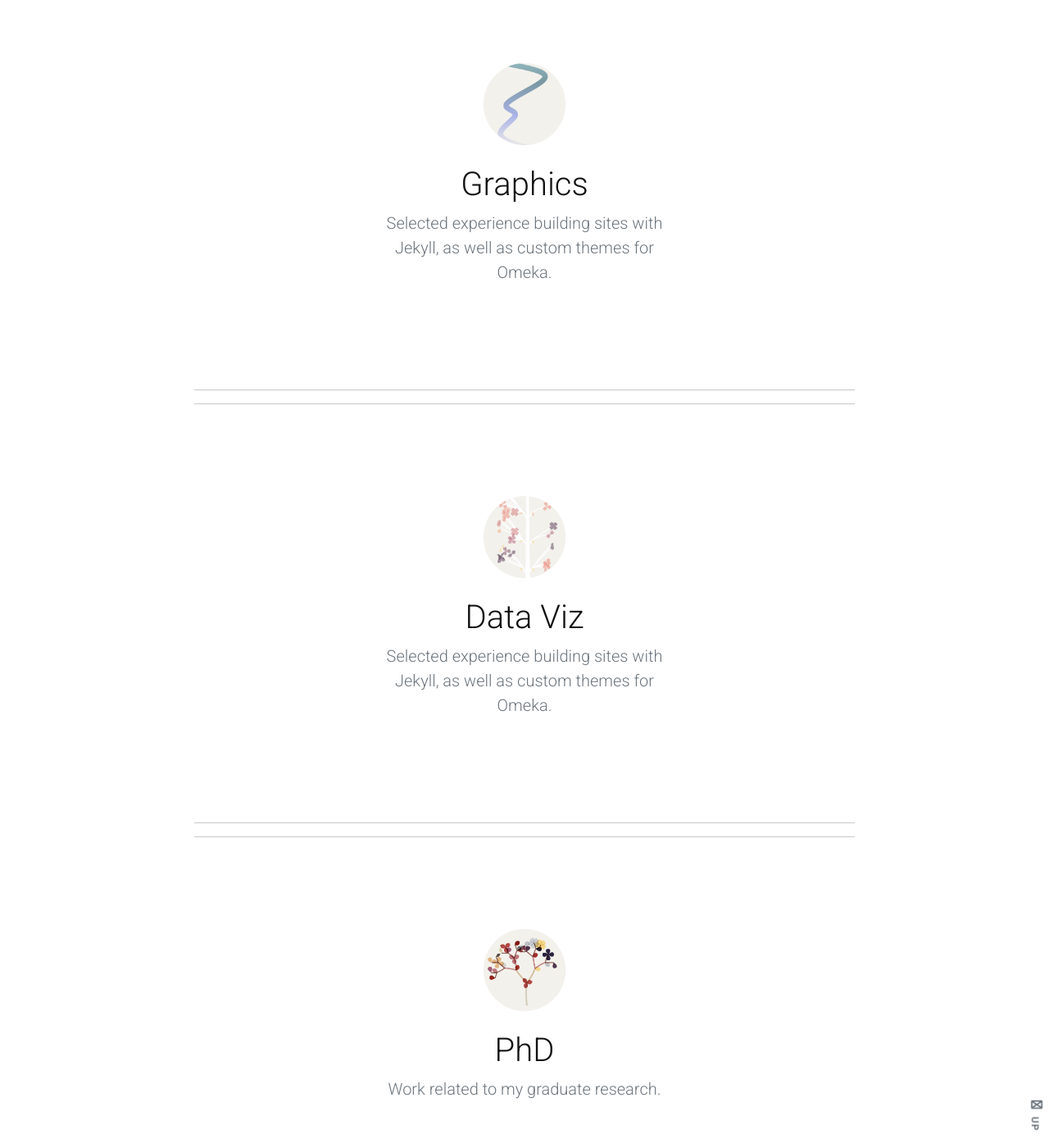
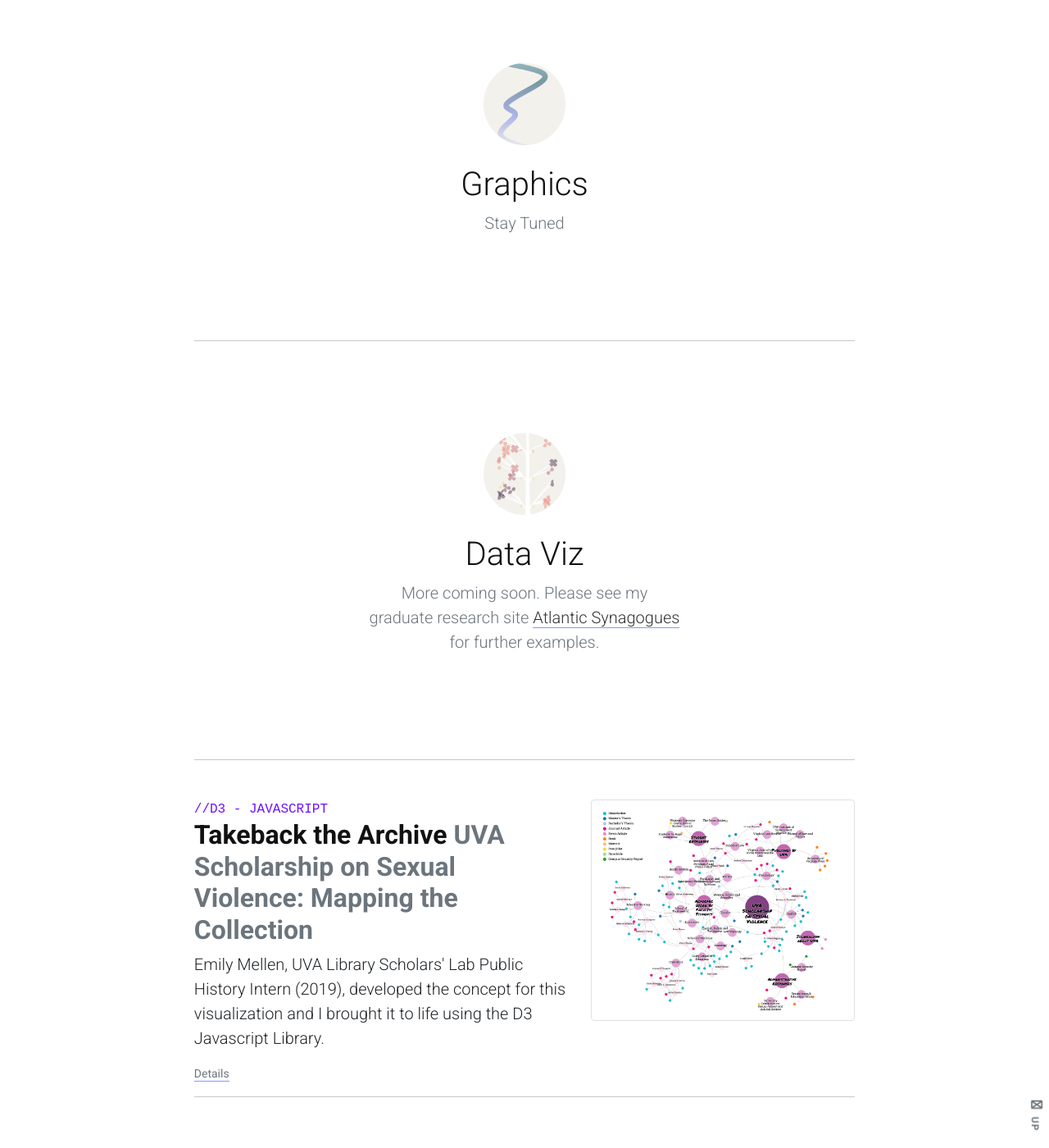
Before and after one commit to eam5/portfolio, a Jekyll site: the page built from index.html, in a window 1280 px wide and 1400 px high, scrolled down 2986 px. Shown: the whole window at 82% size. Built offline with Jekyll 4.4.1, drawn with Linux system fonts in a browser that asks for light colours; nearby versions of some CDN libraries.

Commit message:
update, add takeback

```diff
--- a/index.html
+++ b/index.html
@@ -116,11 +116,11 @@
           <div class="col-lg-6 col-md-8 mx-auto">
             <img class="d-block mx-auto mb-4" src="{{ "/assets/images/wave-icon-01.png" | prepend: site.url }}" alt="" width="100" height="100">
             <h1 class="fw-light">Graphics</h1>
-            <p class="lead text-muted">Selected experience building sites with Jekyll, as well as custom themes for Omeka.</p>
+            <p class="lead text-muted">Stay Tuned</p>
           </div>
         </div>
       </section>
-      <hr class="featurette-divider">
+     <!-- <hr class="featurette-divider"> -->
 
           <!-- START THE FEATURETTES -->
 
@@ -172,7 +172,7 @@
           <div class="col-lg-6 col-md-8 mx-auto">
             <img class="d-block mx-auto mb-4" src="{{ "/assets/images/tree-icon-01.png" | prepend: site.url }}" alt="" width="100" height="100">
             <h1 class="fw-light">Data Viz</h1>
-            <p class="lead text-muted">Selected experience building sites with Jekyll, as well as custom themes for Omeka.</p>
+            <p class="lead text-muted">More coming soon. Please see my graduate research site <a href="https://eam5.github.io/atlanticsynagogues/">Atlantic Synagogues</a> for further examples.</p>
           </div>
         </div>
       </section>
@@ -180,19 +180,19 @@
 
           <!-- START THE FEATURETTES -->
 
-    <!-- <div class="row featurette mt-5">
+<div class="row featurette mt-5">
       <div class="col-md-7">
-        <span class="feature-type">//Custom Omeka Theme</span>
-        <h2 class="featurette-heading">First featurette heading. <span class="text-muted">It’ll blow your mind.</span></h2>
-        <p class="lead">Some great placeholder content for the first featurette here. Imagine some exciting prose here.</p>
-        <a href="{{ "" | prepend: site.url }}"><small class="text-muted">Details</small></a>
+        <span class="feature-type">//D3 - Javascript</span>
+        <h2 class="featurette-heading">Takeback the Archive <span class="text-muted">UVA Scholarship on Sexual Violence: Mapping the Collection</span></h2>
+        <p class="lead">Emily Mellen, UVA Library Scholars' Lab Public History Intern (2019), developed the concept for this visualization and I brought it to life using the D3 Javascript Library.</p>
+        <a href="{{ "/takeback" | prepend: site.url }}"><small class="text-muted">Details</small></a>
       </div>
       <div class="col-md-5">
-        <img src="{{ "/assets/images/dbg-thumb.png" | prepend: site.url }}" alt="" width="500" height="500">
+        <a href="{{ "/takeback" | prepend: site.url }}"><img src="{{ "/assets/images/takeback-viz.png" | prepend: site.url }}" class="img-thumbnail" alt="" width="500" height="500"></a>
       </div>
     </div>
 
-    <hr class="featurette-divider">
+ <!--    <hr class="featurette-divider">
 
     <div class="row featurette">
         <div class="col-md-7">
@@ -235,15 +235,15 @@
 
           <!-- START THE FEATURETTES -->
 
-    <div class="row featurette mt-5 mb-5">
+<div class="row featurette mt-5 mb-5">
         <div class="col-md-7">
           <span class="feature-type">//Website</span>
           <h2 class="featurette-heading">Atlantic Synagogues</h2>
           <p class="lead">A website built to access research data on sites related to my dissertation: "The Diaspora Synagogue: Jewish Architecture and the Inter-Communal Networks of the 17th and 18th Century." And some experimental data viz.</p>
-          <a href="{{ "/atlantic-synagogues" | prepend: site.url }}"><small class="text-muted">Details</small></a>
+          <a href="https://eam5.github.io/atlanticsynagogues/"><small class="text-muted">Details</small></a>
         </div>
         <div class="col-md-5">
-          <img src="{{ "/assets/images/atlantic-synagogues-home.png" | prepend: site.url }}" class="img-thumbnail" alt="" width="500" height="500">
+          <a href="https://eam5.github.io/atlanticsynagogues/"><img src="{{ "/assets/images/atlantic-synagogues-home.png" | prepend: site.url }}" class="img-thumbnail" alt="" width="500" height="500"></a>
         </div>
       </div>
 
```
